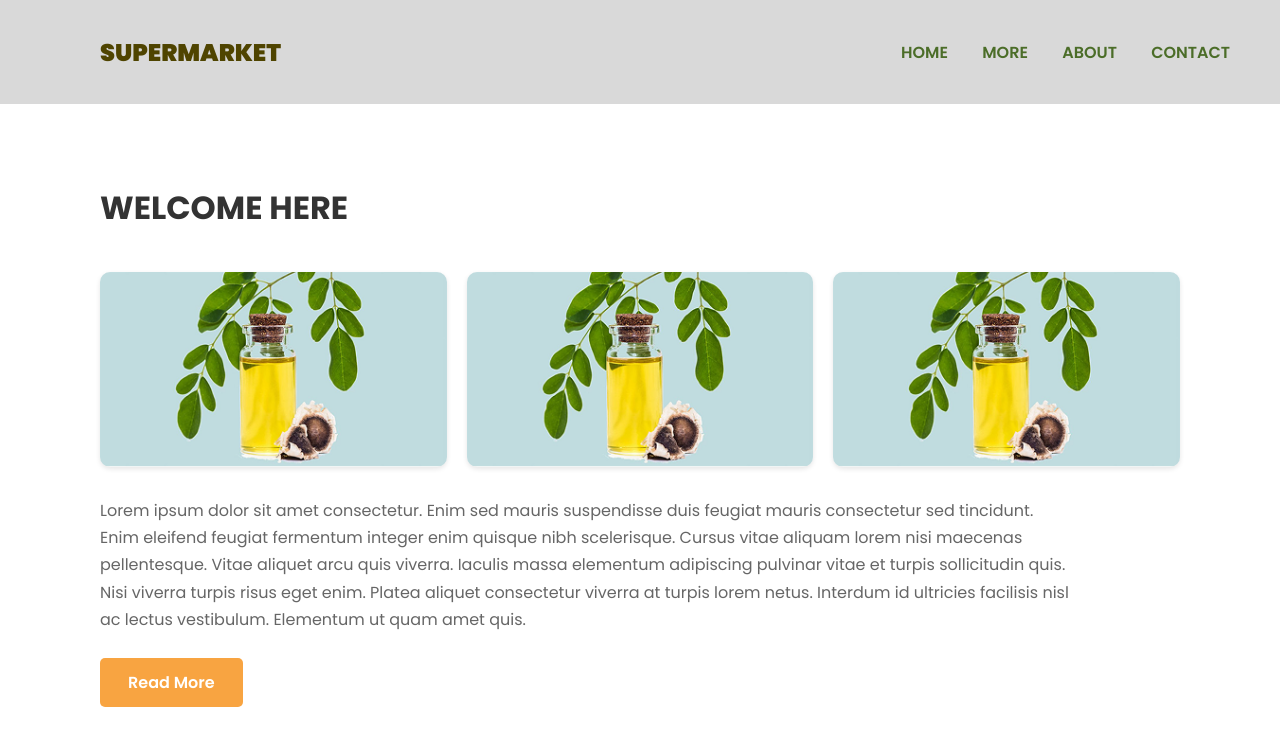
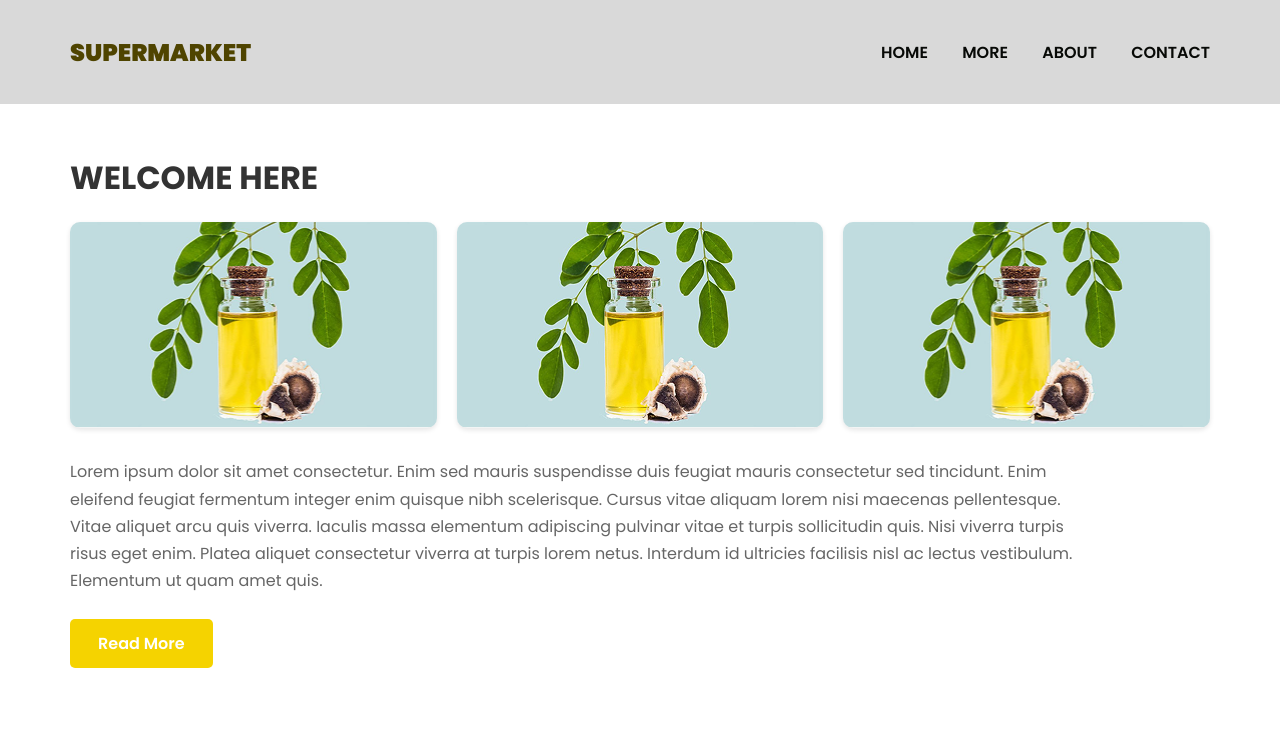
Before and after one commit to 1Willie/Super-Market-header, a plain HTML site: page index.html in a window 1280 px wide. Drawn offline with Linux system fonts and the light colour scheme.

Commit message:
Removed .history folder and cleaned up project

```diff
--- a/style.css
+++ b/style.css
@@ -20,10 +20,10 @@ body {
 
 /* Inner container to center header content */
 .navbar .inner {
-  max-width: 1280px;
+  /* max-width: 1280px;  */
   height: 104px;
   margin: 0 auto;
-  padding: 0 50px;
+  padding: 0 70px;
   display: flex;
   justify-content: space-between;
   align-items: center;
@@ -35,13 +35,12 @@ body {
   font-weight: 900;
   font-size: 24px;
   letter-spacing: 0;
-  padding: 0 50px;
 }
 
 /* Navigation links */
 .nav-links a {
   text-decoration: none;
-  color: #4B6D28;
+  color: #070906;
   margin-left: 30px;
   font-weight: 600;
   font-size: 16px;
@@ -56,11 +55,11 @@ body {
 /* Welcome Section */
 .welcome {
   background-color: #FFFFFF;
-  padding: 80px 100px;
+  padding: 50px 70px;
 }
 
 .container {
-  max-width: 1280px;
+  /* max-width: 1280px; */
   margin: 0 auto;
   text-align: left;
 }
@@ -70,7 +69,8 @@ body {
   font-size: 32px;
   font-weight: 700;
   color: #333333;
-  margin-bottom: 40px;
+  /* margin-bottom: 40px; */
+  padding-bottom: 20px;
 }
 
 /* Image Row */
@@ -106,7 +106,7 @@ body {
 
 /* Button */
 .btn {
-  background-color: #F8A441;
+  background-color: #F5D300;
   color: #FFFFFF;
   text-decoration: none;
   padding: 12px 28px;
```
